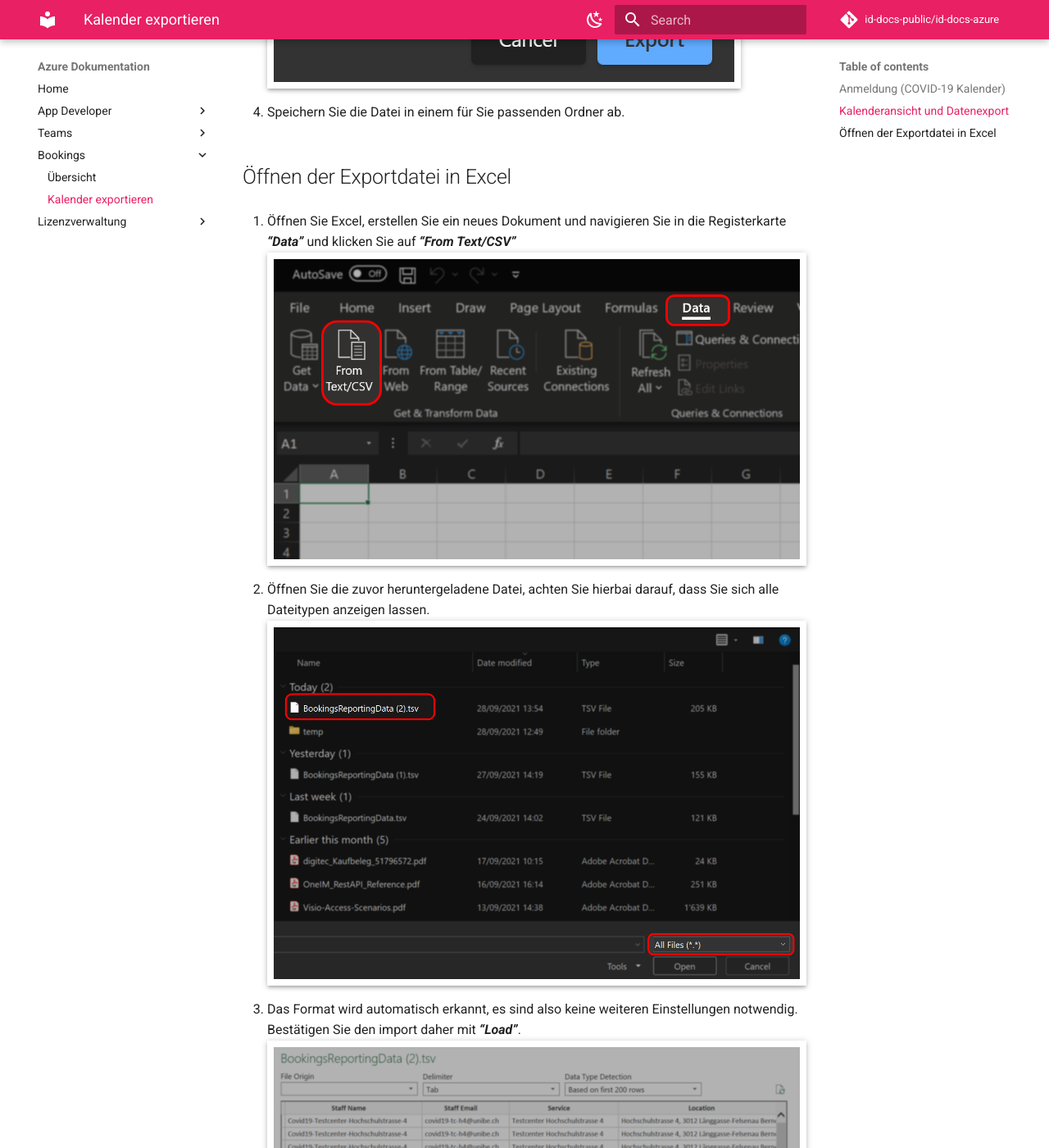
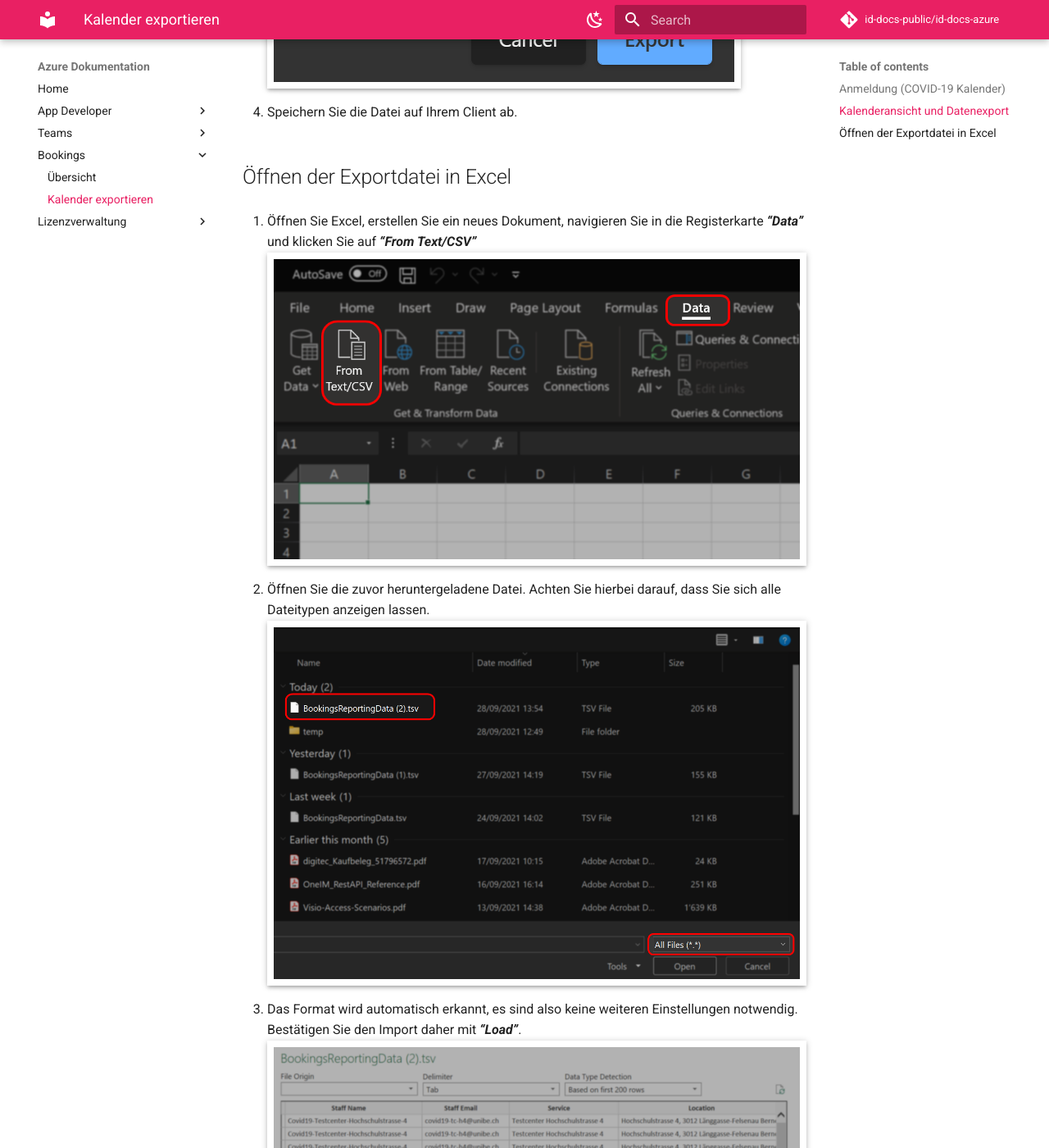
Before and after one commit to idci-unibe-ch/docs-azure, an MkDocs documentation site: the page built from docs/bookings/bookings-calendar-export.md, in a window 1280 px wide and 1400 px high, scrolled down 5547 px. Shown: the whole window at 82% size. Built offline with MkDocs 1.6.1 and Material for MkDocs 9.7.7, drawn with Linux system fonts in a browser that asks for light colours.

Commit message:
Textkorrekturen

```diff
--- a/docs/bookings/bookings-calendar-export.md
+++ b/docs/bookings/bookings-calendar-export.md
@@ -36,15 +36,15 @@
 3. Wählen Sie den gewünschten Zeitraum und bestätigen Sie Ihre Auswahl durch einen Klick auf ***"Export"***
 ![select export range](./img/bookings_export_02.png)
 
-4. Speichern Sie die Datei in einem für Sie passenden Ordner ab.
+4. Speichern Sie die Datei auf Ihrem Client ab.
 
 ## Öffnen der Exportdatei in Excel
 
-1. Öffnen Sie Excel, erstellen Sie ein neues Dokument und navigieren Sie in die Registerkarte ***"Data"*** und klicken Sie auf ***"From Text/CSV"***
+1. Öffnen Sie Excel, erstellen Sie ein neues Dokument, navigieren Sie in die Registerkarte ***"Data"*** und klicken Sie auf ***"From Text/CSV"***
 ![switch to data tab](./img/bookings_excel_open_file_01.png)
 
-2. Öffnen Sie die zuvor heruntergeladene Datei, achten Sie hierbai darauf, dass Sie sich alle Dateitypen anzeigen lassen.
+2. Öffnen Sie die zuvor heruntergeladene Datei. Achten Sie hierbei darauf, dass Sie sich alle Dateitypen anzeigen lassen.
 ![select file](./img/bookings_excel_open_file_02.png)
 
-3. Das Format wird automatisch erkannt, es sind also keine weiteren Einstellungen notwendig. Bestätigen Sie den import daher mit ***"Load"***.
+3. Das Format wird automatisch erkannt, es sind also keine weiteren Einstellungen notwendig. Bestätigen Sie den Import daher mit ***"Load"***.
 ![load file](./img/bookings_excel_open_file_03.png)
```
